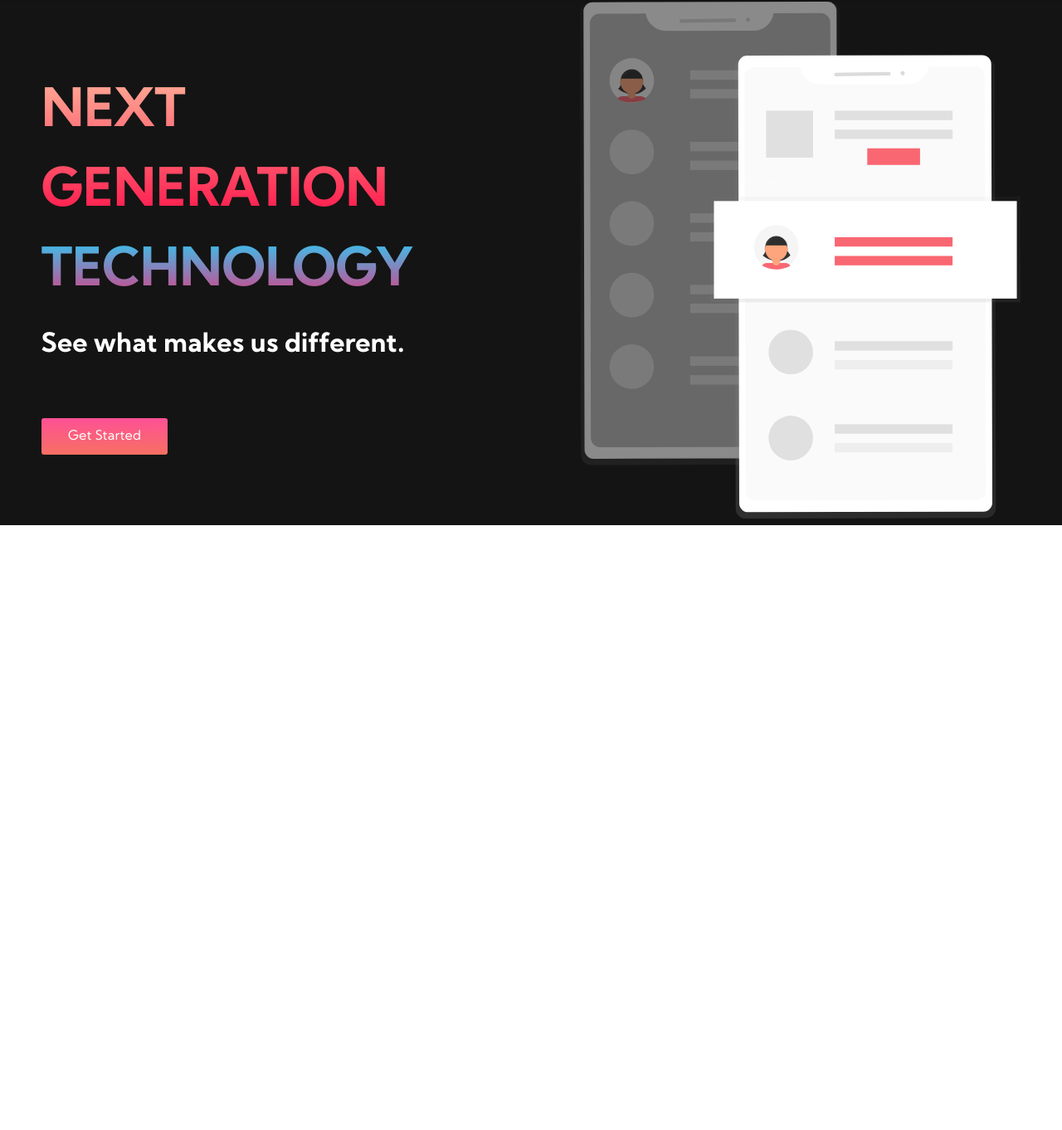
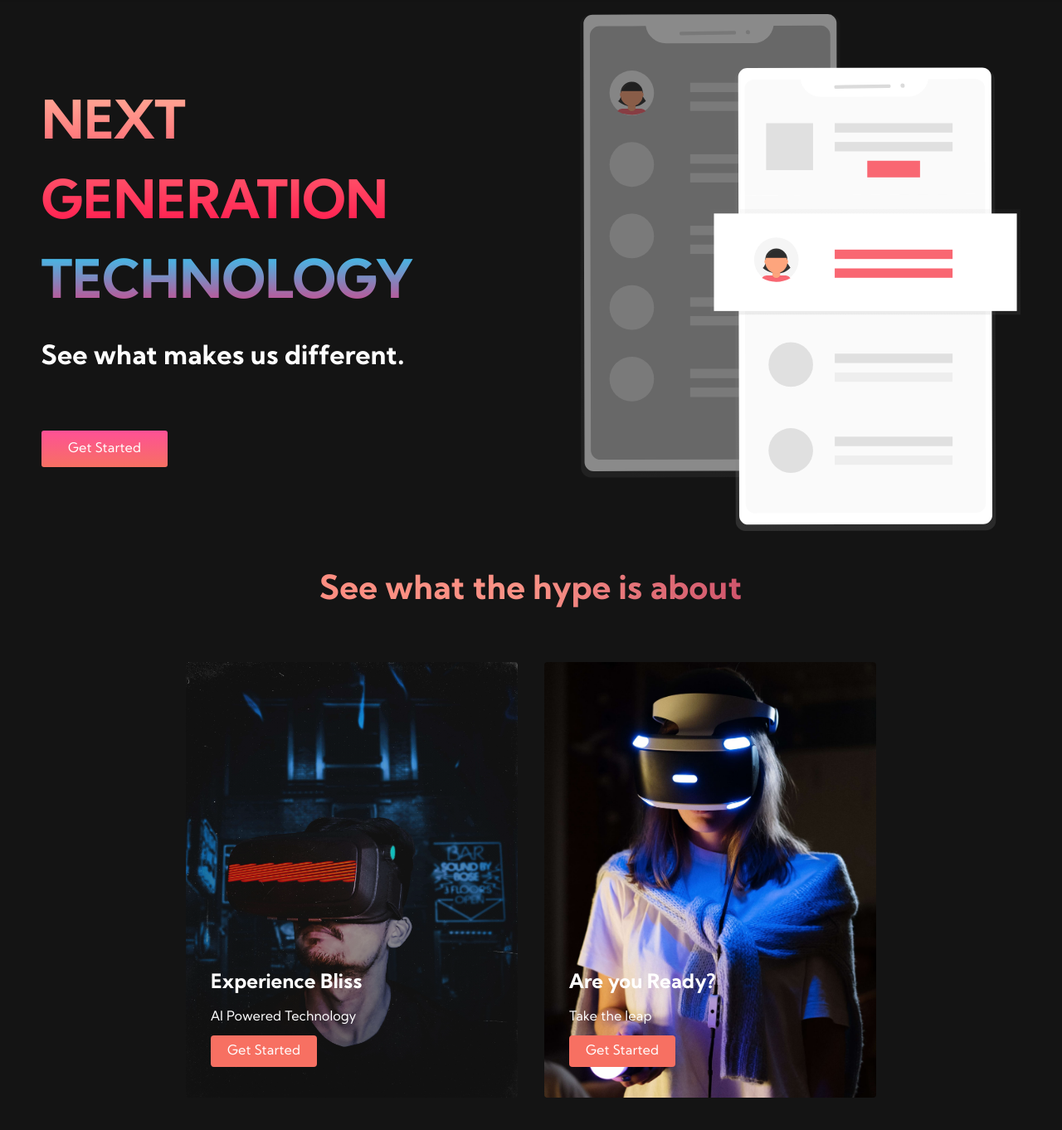
Before and after one commit to Jahongir-web/Next-website, a plain HTML site: page index.html in a window 1280 px wide. Shown: the part 118-1480 px from the top of the page at 83% size. Before the commit the page ends 800 px from the top, so only its background shows below. Drawn offline with Linux system fonts and the light colour scheme.

Commit message:
added services section

```diff
--- a/index.html
+++ b/index.html
@@ -64,7 +64,21 @@
     </div>
 
     <section class="services">
+      <h2 class="services__heading">See what the hype is about</h2>
+      <div class="container services__content">
+        <div class="services__card">
+          <h2 class="services__card-heading">Experience Bliss</h2>
+          <p class="services__card-text">AI Powered Technology</p>
+          <button class="services__card-btn">Get Started</button>
+        </div>
 
+        <div class="services__card">
+          <h2 class="services__card-heading">Are you Ready?</h2>
+          <p class="services__card-text">Take the leap</p>
+          <button class="services__card-btn">Get Started</button>
+        </div>
+
+      </div>
     </section>
   </main>
   <!-- MAIN -->
--- a/scss/_variables.scss
+++ b/scss/_variables.scss
@@ -1,2 +1,2 @@
-$bg-color: #ffffff;
-$txt-color: green;
+$bg-color: #141414;
+$txt-color: #ffffff
--- a/scss/blocks/_blocks-all.scss
+++ b/scss/blocks/_blocks-all.scss
@@ -1,4 +1,5 @@
 @import "container";
 @import "buttons";
 @import "header";
-@import "main";
+@import "hero";
+@import "services";
--- a/scss/blocks/_header.scss
+++ b/scss/blocks/_header.scss
@@ -1,5 +1,5 @@
 .header-site {
-
+  margin-bottom: 15px;
 }
 
 .header-site-nav {
@@ -87,7 +87,7 @@
 
   .header-site-nav__menu-list.active {
     background-color: #131313;
-    top: 10%;
+    top: 25%;
     opacity: 1;
     transition: 0.5s ease;
     height: 60vh;
--- /dev/null
+++ b/scss/blocks/_services.scss
@@ -0,0 +1,124 @@
+
+.services {
+  text-align: center;
+  height: 100vh;
+}
+
+.services__heading {
+  background-color: #ff8177;
+  background-image: linear-gradient(
+    to right,
+    #ff8177 0%,
+    #ff867a 10%,
+    #ff8c7f 20%,
+    #f99185 50%,
+    #cf556c 70%,
+    #b12a5b 100%
+  );
+  background-size: 100%;
+  margin-bottom: 40px;
+  font-size: 40px;
+  -webkit-background-clip: text;
+  -moz-background-clip: text;
+  -webkit-text-fill-color: transparent;
+  -moz-text-fill-color: transparent;
+}
+
+.services__content {
+  display: flex;
+  justify-content: center;
+  flex-wrap: wrap;
+}
+
+.services__card {
+  margin: 16px;
+  max-width: 400px;
+  width: 100%;
+  border-radius: 4px;
+  background-image: linear-gradient(to bottom, rgba(0,0,0,0) 0%, rgba(17,17,17, 0.6) 100%), url(../img/boy.jpg);
+  background-size: cover;
+  height: 525px;
+  position: relative;
+  transition: 0.3s ease;
+  &:hover {
+    transform: scale(1.075);
+    cursor: pointer;
+  }
+
+  &:nth-child(2) {
+    background-image: url(../img/girl.jpg);
+  }
+}
+
+.services__card-heading {
+  position: absolute;
+  top: 350px;
+  left: 30px;
+}
+
+.services__card-text {
+  position: absolute;
+  top: 400px;
+  left: 30px;
+}
+
+.services__card-btn {
+  color: $txt-color;
+  padding: 10px 20px;
+  border: none;
+  border-radius: 4px;
+  background-color: #f77062;
+  position: absolute;
+  top: 450px;
+  left: 30px;
+  font-size: 16px;
+  cursor: pointer;
+  transition: 0.3s ease;
+  &:hover {
+    color:  #f77062;
+    background-color: #fff;
+  }
+}
+
+
+@include breakpoint-down (970) {
+  .services {
+    height: 1300px;
+  }
+
+  .services__heading {
+    font-size: 32px;
+    margin-top: 140px;
+  }
+}
+
+@include breakpoint-down (480) {
+  .services {
+    height: 1300px;
+  }
+
+  .services__heading {
+    font-size: 20px;
+    margin-top: 100px;
+  }
+
+  .services__card {
+    width: 300px;
+    margin: 10px 0;
+  }
+
+  .services__content {
+    padding: 0 10px;
+  }
+}
+
+@include retina-bg {
+  .services__card {
+    background-image: url(../img/boy@2x.jpg);
+  }
+
+  .services__card:nth-child(2) {
+    background-image: url(../img/girl@2x.jpg);
+  }
+
+}
```
Also changed, not shown: css/styles.css, scss/blocks/_hero.scss (renamed from scss/blocks/_main.scss), 1 other file.
